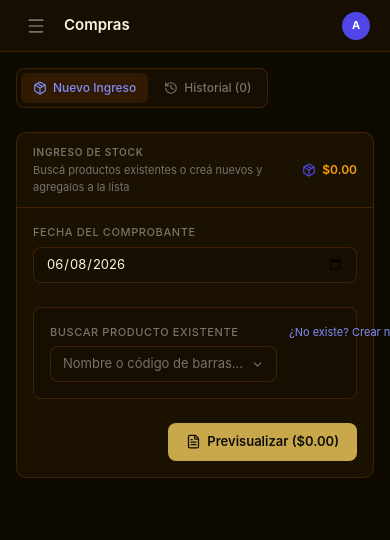
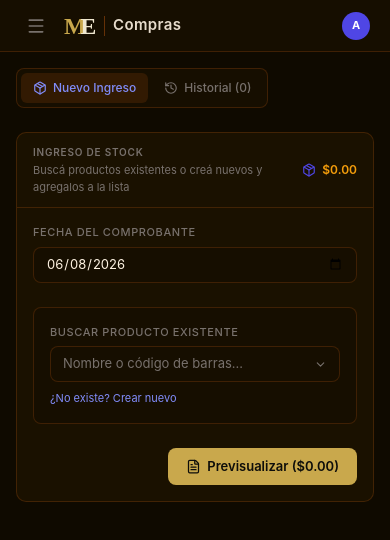
Before and after one commit to augustomachuca1991/control-stock, a React (Vite) app: page /purchases in a window 390 px wide. Shown: the top 540 px of the page. Built offline with nearby package versions, Linux system fonts and the light colour scheme.

Commit message:
feat: agregar logo de Marely y mejorar diseño del encabezado en dispositivos móviles

```diff
--- a/src/components/layout/Header.tsx
+++ b/src/components/layout/Header.tsx
@@ -1,5 +1,6 @@
 import { Menu } from 'lucide-react'
 import { useLocation } from 'react-router-dom'
+import MarelyLogo from '../ui/MarelyLogo'
 
 const titles: Record<string, string> = {
   '/':           'Dashboard',
@@ -31,9 +32,18 @@ export function Header({ onToggleSidebar }: HeaderProps) {
         >
           <Menu size={20} />
         </button>
-        <div>
+
+        {/* Mobile: logo | título */}
+        <div className="flex items-center gap-2 md:hidden">
+          <MarelyLogo iconOnly width={32} />
+          <span className="h-5 w-px bg-border-strong" />
+          <span className="text-[15px] font-semibold tracking-wide text-text/90">{title}</span>
+        </div>
+
+        {/* Desktop: título + fecha */}
+        <div className="hidden md:block">
           <h2 className="text-[15px] font-semibold text-text">{title}</h2>
-          <p className="hidden text-[10px] capitalize text-muted md:block">{today}</p>
+          <p className="text-[10px] capitalize text-muted">{today}</p>
         </div>
       </div>
 
--- a/src/components/ui/MarelyLogo.tsx
+++ b/src/components/ui/MarelyLogo.tsx
@@ -9,6 +9,7 @@ interface MarelyLogoProps {
   dividerColor?: string;
   width?: string | number;
   className?: string;
+  iconOnly?: boolean;
 }
 
 const MarelyLogo: React.FC<MarelyLogoProps> = ({
@@ -20,7 +21,40 @@ const MarelyLogo: React.FC<MarelyLogoProps> = ({
   dividerColor = "#444444",
   width = "100%",
   className,
+  iconOnly,
 }) => {
+  if (iconOnly) {
+    return (
+      <svg
+        width={width}
+        viewBox="0 0 54 48"
+        role="img"
+        xmlns="http://www.w3.org/2000/svg"
+        className={className}
+        style={{ display: "block" }}
+      >
+        <title>ME</title>
+        {backgroundColor !== "transparent" && (
+          <rect width="54" height="48" fill={backgroundColor} rx="8" />
+        )}
+        <text
+          x="0" y="38"
+          fontFamily="'Playfair Display', 'Times New Roman', serif"
+          fontSize="40"
+          fontWeight="900"
+          fill={letterMColor}
+        >M</text>
+        <text
+          x="28" y="38"
+          fontFamily="'Playfair Display', 'Times New Roman', serif"
+          fontSize="40"
+          fontWeight="900"
+          fill={letterEColor}
+        >E</text>
+      </svg>
+    )
+  }
+
   return (
     <svg
       width={width}
--- a/src/pages/Purchases.tsx
+++ b/src/pages/Purchases.tsx
@@ -225,8 +225,8 @@ export function Purchases() {
 
           {/* Buscador único */}
           <div className="rounded-lg border border-border bg-surface p-4 space-y-3">
-            <div className="flex items-start gap-3">
-              <div className="flex-1">
+            <div className="flex flex-col gap-2 sm:flex-row sm:items-start sm:gap-3">
+              <div className="flex-1 min-w-0">
                 {!createNewMode ? (
                   <SearchSelect
                     label="Buscar producto existente"
@@ -282,16 +282,14 @@ export function Purchases() {
                   </div>
                 )}
               </div>
-              <div className="flex items-end shrink-0">
               {!createNewMode && (
                 <button
                   onClick={() => { setCreateNewMode(true); setSelectedProductId('') }}
-                    className="text-[11px] text-primary-light hover:underline whitespace-nowrap"
+                  className="text-left sm:text-right text-[11px] text-primary-light hover:underline whitespace-nowrap shrink-0"
                 >
                   ¿No existe? Crear nuevo
                 </button>
               )}
-              </div>
             </div>
 
             {/* Producto seleccionado / nuevo: costo + cantidad + agregar */}
```
Lines whose indentation alone changed are shown as unchanged.
